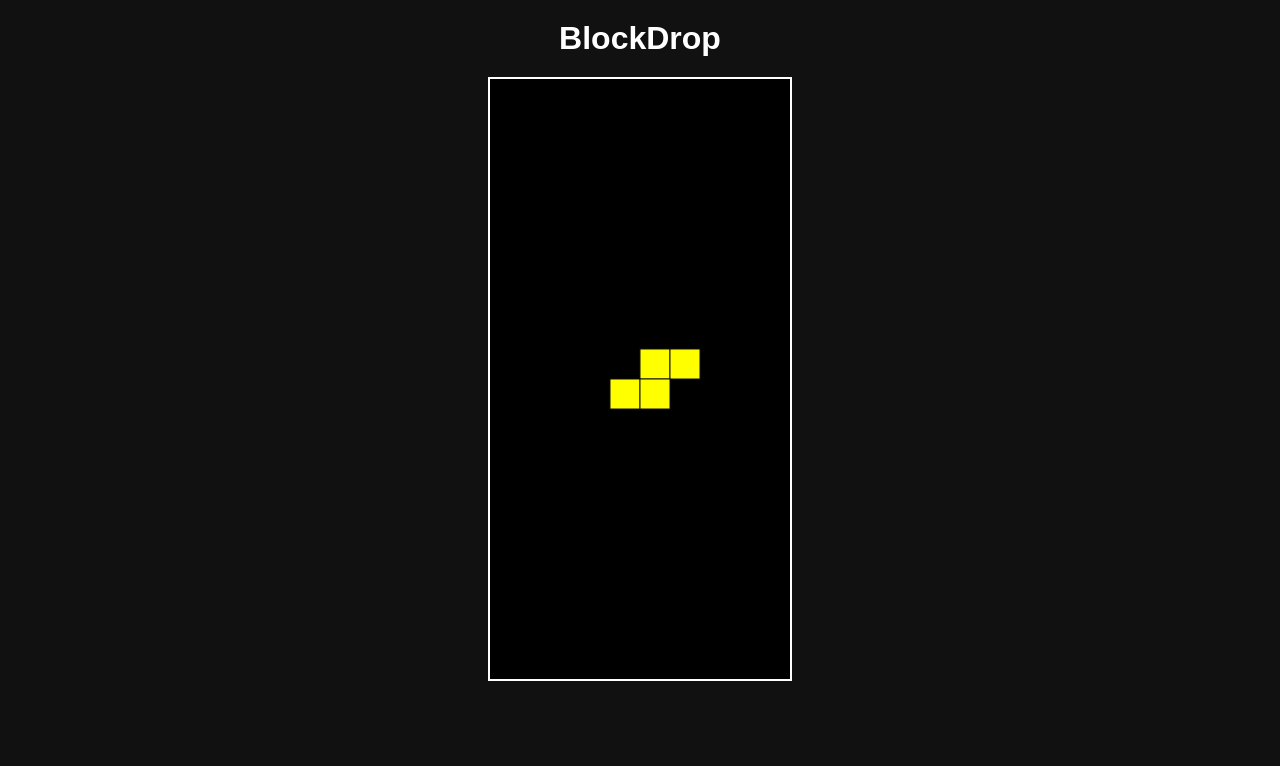
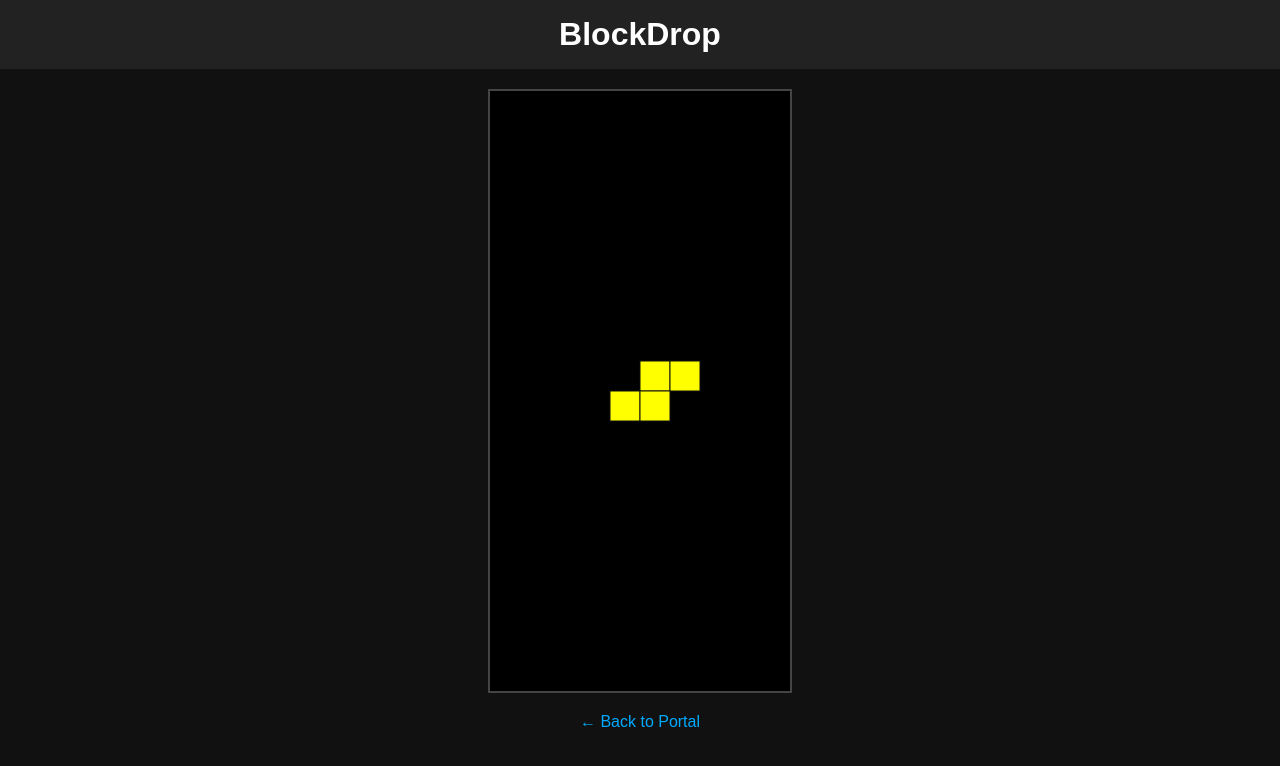
Before and after one commit to doverbatch/gamebatch, a plain HTML site: page games/Blockdrop/index.html in a window 1280 px wide. Drawn offline with Linux system fonts and the light colour scheme.

Commit message:
Update index.html

```diff
--- a/games/Blockdrop/index.html
+++ b/games/Blockdrop/index.html
@@ -6,29 +6,58 @@
   <title>BlockDrop</title>
   <style>
     body {
+      margin: 0;
       background: #111;
       color: #fff;
+      display: flex;
+      flex-direction: column;
+      align-items: center;
+      justify-content: flex-start;
+      min-height: 100vh;
       font-family: Arial, sans-serif;
+    }
+
+    header {
+      width: 100%;
+      padding: 1rem;
+      background: #222;
       text-align: center;
+    }
+
+    header h1 {
       margin: 0;
-      padding: 0;
+      font-size: 2rem;
     }
-    h1 {
-      margin: 20px 0;
-    }
+
     canvas {
       background: #000;
-      display: block;
-      margin: 20px auto;
-      border: 2px solid #fff;
+      margin-top: 20px;
+      border: 2px solid #444;
+    }
+
+    a.back-link {
+      margin-top: 20px;
+      color: #0af;
+      text-decoration: none;
+    }
+
+    a.back-link:hover {
+      text-decoration: underline;
     }
   </style>
 </head>
 <body>
-  <h1>BlockDrop</h1>
+  <header>
+    <h1>BlockDrop</h1>
+  </header>
+
+  <!-- Game canvas -->
   <canvas id="gameCanvas" width="300" height="600"></canvas>
 
-  <!-- Game code -->
+  <!-- Back to portal -->
+  <a class="back-link" href="../../index.html">← Back to Portal</a>
+
+  <!-- Game logic -->
   <script src="blockdrop.js"></script>
 </body>
 </html>
```
